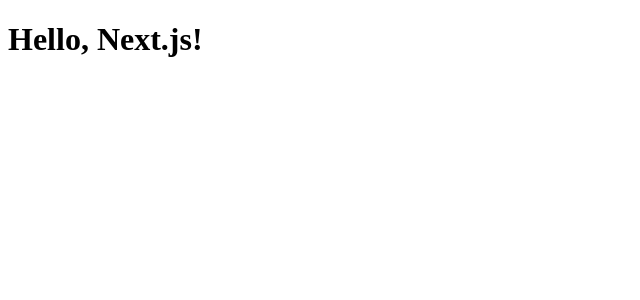
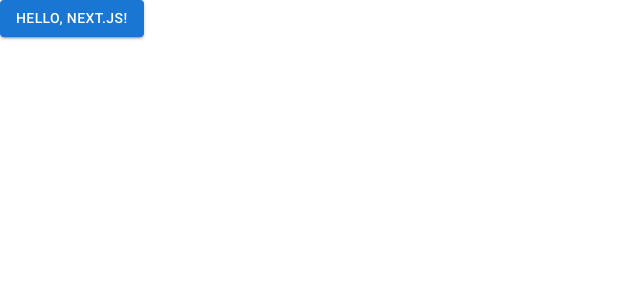
Before and after one commit to panalexeu/scribe_rag, a Next.js app in the folder scribe_ui/: page / in a window 1280 px wide. Shown: the top 300 px of the page, without its empty margins (0-640 px from the left). Built offline with nearby package versions, Linux system fonts and the light colour scheme.

Commit message:
added CssBaseline component in the root layout to normalize look

```diff
--- a/scribe_ui/src/app/layout.tsx
+++ b/scribe_ui/src/app/layout.tsx
@@ -1,9 +1,5 @@
-// importing mui by default fonts roboto
-import '@fontsource/roboto/300.css';
-import '@fontsource/roboto/400.css';
-import '@fontsource/roboto/500.css';
-import '@fontsource/roboto/700.css';
-
+import '@fontsource/roboto/500.css'; // default font for whole app
+import {CssBaseline} from "@mui/material";
 
 export default function RootLayout(
     {children}: { children: React.ReactNode }
@@ -12,10 +8,13 @@ export default function RootLayout(
         <html lang="en">
             <head>
                 <title>Scribe</title>
+                <meta name="viewport" content="initial-scale=1, width=device-width"/>
             </head>
 
             <body>
-                {children}
+                <CssBaseline>
+                    {children}
+                </CssBaseline>
             </body>
         </html>
     );
--- a/scribe_ui/src/app/page.tsx
+++ b/scribe_ui/src/app/page.tsx
@@ -1,3 +1,5 @@
+import Button from '@mui/material/Button';
+
 export default function Page() {
-    return <h1>Hello, Next.js!</h1>
+    return <Button variant="contained">Hello, next.js!</Button>;
 }
```
